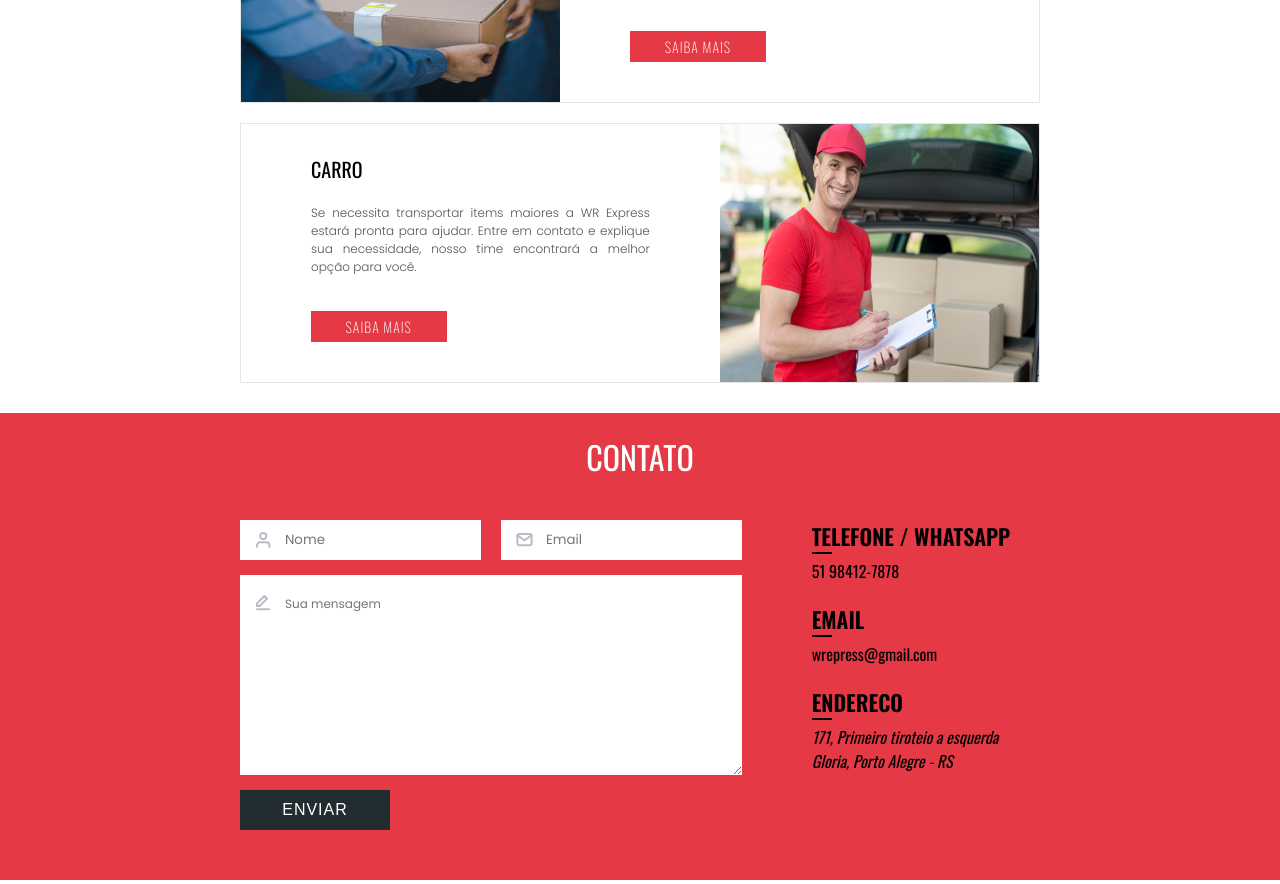
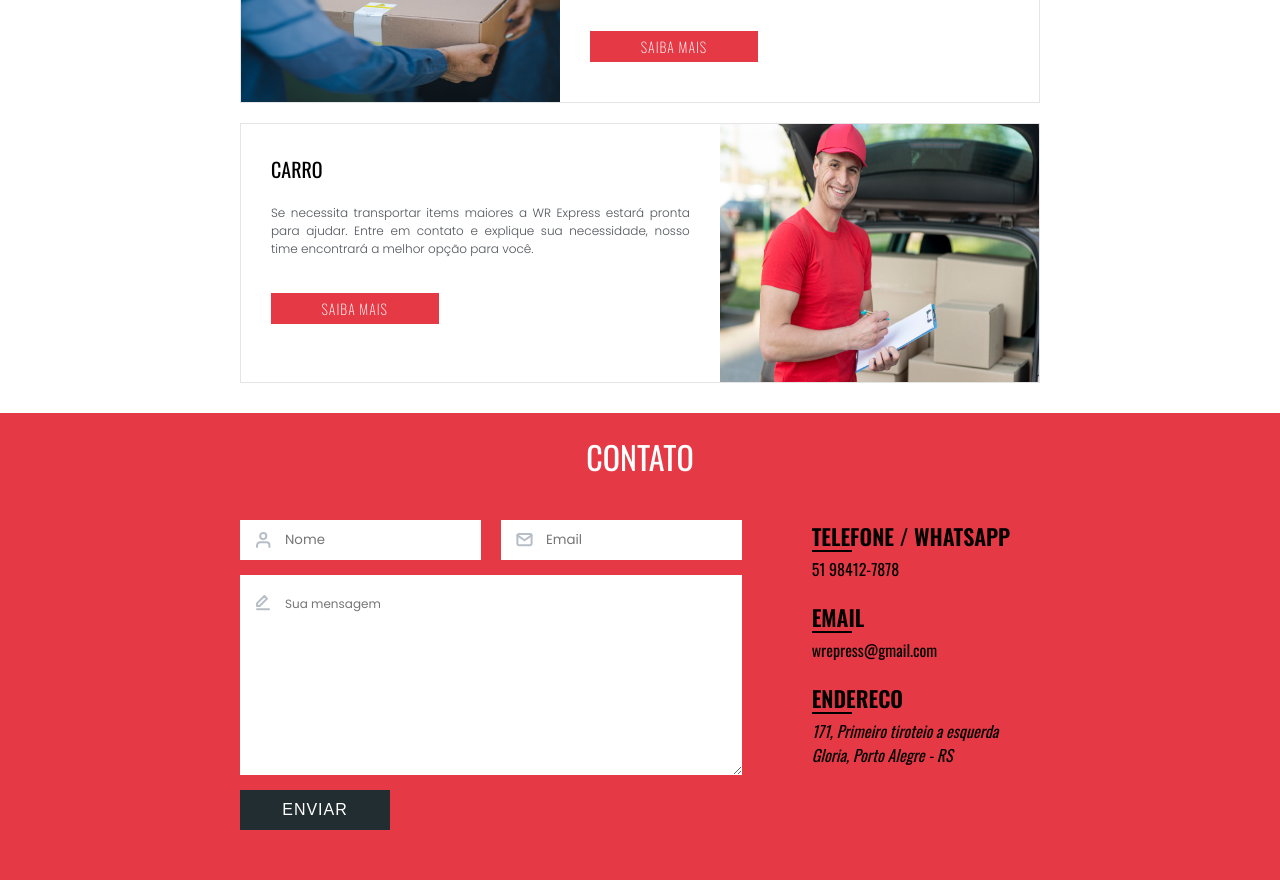
Before and after one commit to diazevedo/wr-express, a website built with webpack: page src/index.html in a window 1280 px wide. Shown: the part 1260-2144 px from the top of the page. Built offline with nearby package versions, Linux system fonts and the light colour scheme; files whose address does not match are found by name.

Commit message:
minor fixes

```diff
--- a/src/styles/components/body.scss
+++ b/src/styles/components/body.scss
@@ -28,7 +28,7 @@ body {
   }
 
   @media (min-width: 1570px) {
-    background-position-x: -60px, center;
-    background-position-y: -550px, -800px;
+    background-position-x: -40px, center;
+    background-position-y: -450px, -600px;
   }
 }
--- a/src/styles/components/header.scss
+++ b/src/styles/components/header.scss
@@ -156,7 +156,7 @@
           background: none;
           padding: 0;
           letter-spacing: 1px;
-          font-weight: 300;
+          font-weight: 400;
 
           &:hover,
           &focus {
--- a/src/styles/components/section-contact.scss
+++ b/src/styles/components/section-contact.scss
@@ -138,9 +138,16 @@
       @include header__four;
       margin-bottom: 5px;
       font-weight: 600;
-      border-bottom: 2px solid black;
-      border-image: linear-gradient(to right, #000 10%, rgba(0, 0, 0, 0) 10%);
-      border-image-slice: 1;
+      position: relative;
+
+      &::before {
+        content: "";
+        position: absolute;
+        width: 40px;
+        height: 2px;
+        background-color: #000;
+        bottom: 0;
+      }
     }
 
     p,
--- a/src/styles/components/section-home.scss
+++ b/src/styles/components/section-home.scss
@@ -59,6 +59,10 @@
       margin-top: 8%;
     }
 
+    @media (min-width: 1570px) {
+      margin-top: 2%;
+    }
+
     .contact-us-title {
       @include header__three;
     }
--- a/src/styles/components/section-services.scss
+++ b/src/styles/components/section-services.scss
@@ -8,6 +8,10 @@
 
   @include lg {
     margin-top: 20%;
+  }
+
+  @media (min-width: 1570px) {
+    margin-top: 15%;
   }
 
   .services-our-services {
@@ -41,7 +45,7 @@
       @include md {
         width: 60%;
         float: right;
-        padding: 3rem 7rem;
+        padding: 3rem;
       }
     }
 
```
Also changed, not shown: .github/logo.svg (added), README.md.
